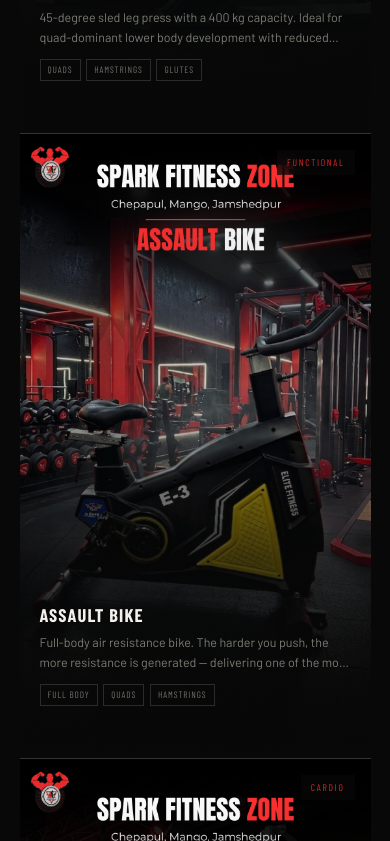
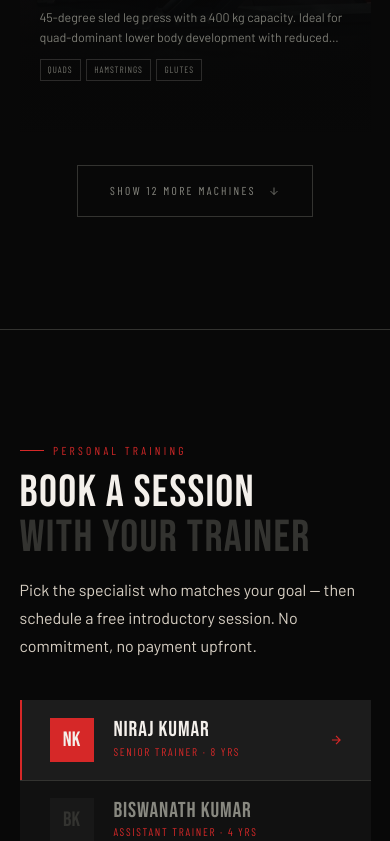
Before and after one commit to al-habibi-1107/SparkFitnessZone, a Next.js app: page / in a window 390 px wide. Shown: the part 7463-8304 px from the top of the page. Built offline with nearby package versions, Linux system fonts and the light colour scheme; no server answers.

Commit message:
Machines in mobile view modification

```diff
--- a/src/components/ui/EquipmentGrid.tsx
+++ b/src/components/ui/EquipmentGrid.tsx
@@ -1,6 +1,6 @@
 "use client";
 
-import { useState } from "react";
+import { useState, useEffect } from "react";
 import { motion, AnimatePresence } from "framer-motion";
 import Image from "next/image";
 import Link from "next/link";
@@ -28,14 +28,36 @@
   { label: "Functional",     value: "functional"  },
 ];
 
+const MOBILE_LIMIT = 4;
+
 // ── Component ─────────────────────────────────────────────────────────────────
 
 export default function EquipmentGrid({ items }: { items: EquipmentCardData[] }) {
-  const [active, setActive] = useState<Filter>("all");
+  const [active,    setActive]    = useState<Filter>("all");
+  const [expanded,  setExpanded]  = useState(false);
+  const [isDesktop, setIsDesktop] = useState(false);
+
+  // Track viewport width — avoids SSR/hydration mismatch
+  useEffect(() => {
+    const mq = window.matchMedia("(min-width: 640px)");
+    setIsDesktop(mq.matches);
+    const handler = (e: MediaQueryListEvent) => setIsDesktop(e.matches);
+    mq.addEventListener("change", handler);
+    return () => mq.removeEventListener("change", handler);
+  }, []);
+
+  // Collapse back to preview when filter changes on mobile
+  useEffect(() => {
+    if (!isDesktop) setExpanded(false);
+  }, [active, isDesktop]);
 
   const visible = active === "all"
     ? items
     : items.filter((e) => e.category === active);
+
+  const displayItems  = isDesktop || expanded ? visible : visible.slice(0, MOBILE_LIMIT);
+  const hiddenCount   = visible.length - MOBILE_LIMIT;
+  const showMoreBtn   = !isDesktop && !expanded && hiddenCount > 0;
 
   return (
     <>
@@ -67,7 +89,7 @@
       {/* Grid */}
       <div className="grid grid-cols-1 sm:grid-cols-2 lg:grid-cols-3 gap-[1px] bg-dark-gray">
         <AnimatePresence mode="popLayout">
-          {visible.map((item, i) => (
+          {displayItems.map((item, i) => (
             <motion.div
               key={item.slug}
               layout
@@ -99,7 +121,7 @@
                   </div>
                 )}
 
-                {/* Gradient scrim — heavy at bottom so text is always legible */}
+                {/* Gradient scrim */}
                 <div
                   aria-hidden="true"
                   className="absolute inset-0"
@@ -109,12 +131,12 @@
                   }}
                 />
 
-                {/* Top-left category pill */}
+                {/* Category pill */}
                 <span className="absolute top-4 right-4 font-condensed text-[0.6rem] tracking-[0.18em] uppercase text-red bg-black/70 px-[10px] py-[5px] backdrop-blur-sm">
                   {item.category.replace("-", " ")}
                 </span>
 
-                {/* Bottom overlay: name + desc + muscles + arrow */}
+                {/* Bottom overlay */}
                 <div className="absolute bottom-0 left-0 right-0 p-5">
                   <h3 className="font-condensed text-[1.15rem] font-bold tracking-[0.06em] uppercase text-white mb-1 group-hover:text-red transition-colors duration-200">
                     {item.name}
@@ -146,6 +168,21 @@
           ))}
         </AnimatePresence>
       </div>
+
+      {/* Show More — mobile only */}
+      {showMoreBtn && (
+        <div className="mt-8 flex justify-center sm:hidden">
+          <button
+            onClick={() => setExpanded(true)}
+            className="flex items-center gap-3 font-condensed text-[0.72rem] tracking-[0.2em] uppercase border border-dark-gray text-gray px-8 py-4 hover:border-red hover:text-white transition-all duration-200"
+          >
+            <span>Show {hiddenCount} More Machine{hiddenCount !== 1 ? "s" : ""}</span>
+            <svg width="12" height="12" viewBox="0 0 24 24" fill="none" stroke="currentColor" strokeWidth="1.5" aria-hidden="true">
+              <path d="M12 5v14M5 12l7 7 7-7" />
+            </svg>
+          </button>
+        </div>
+      )}
     </>
   );
 }
```
